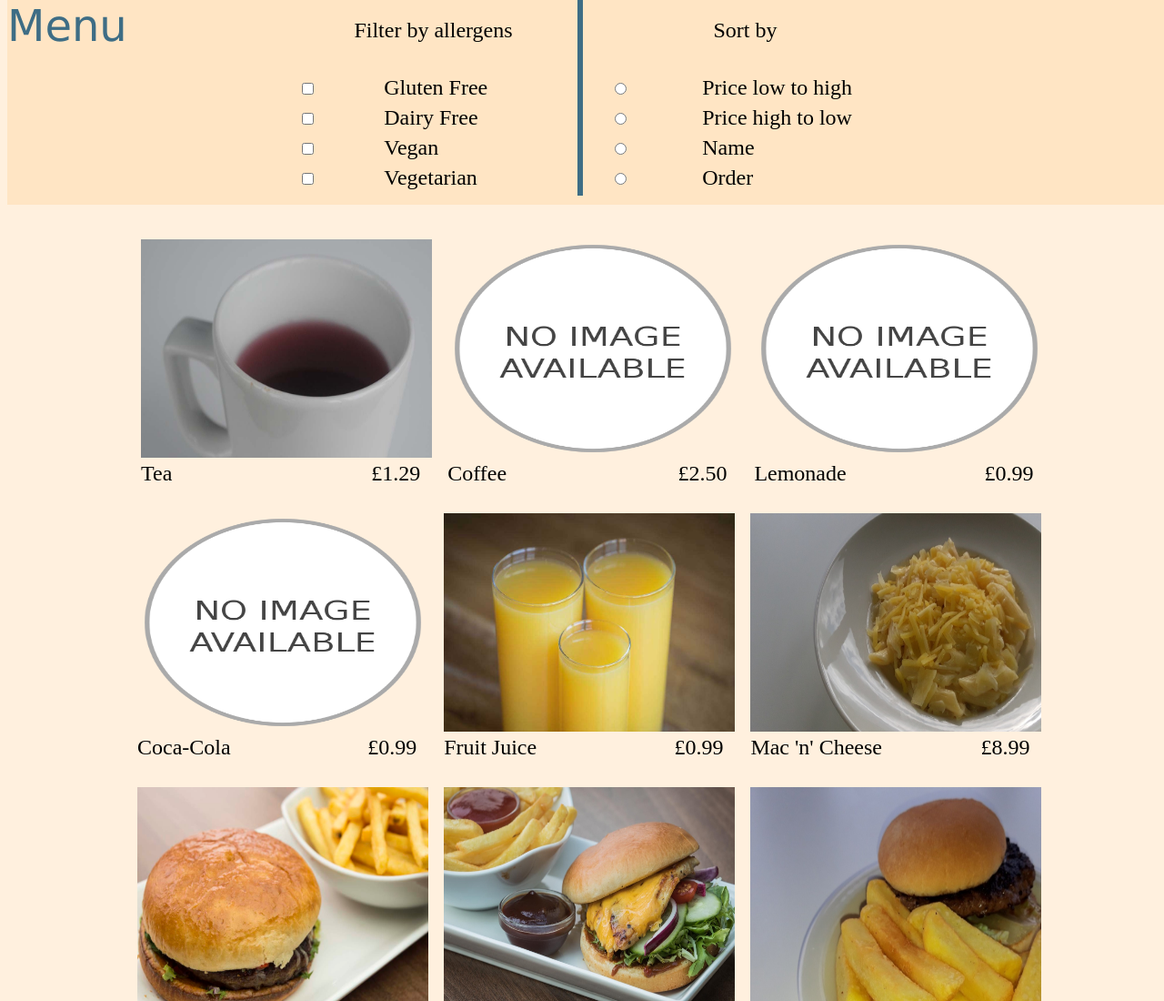
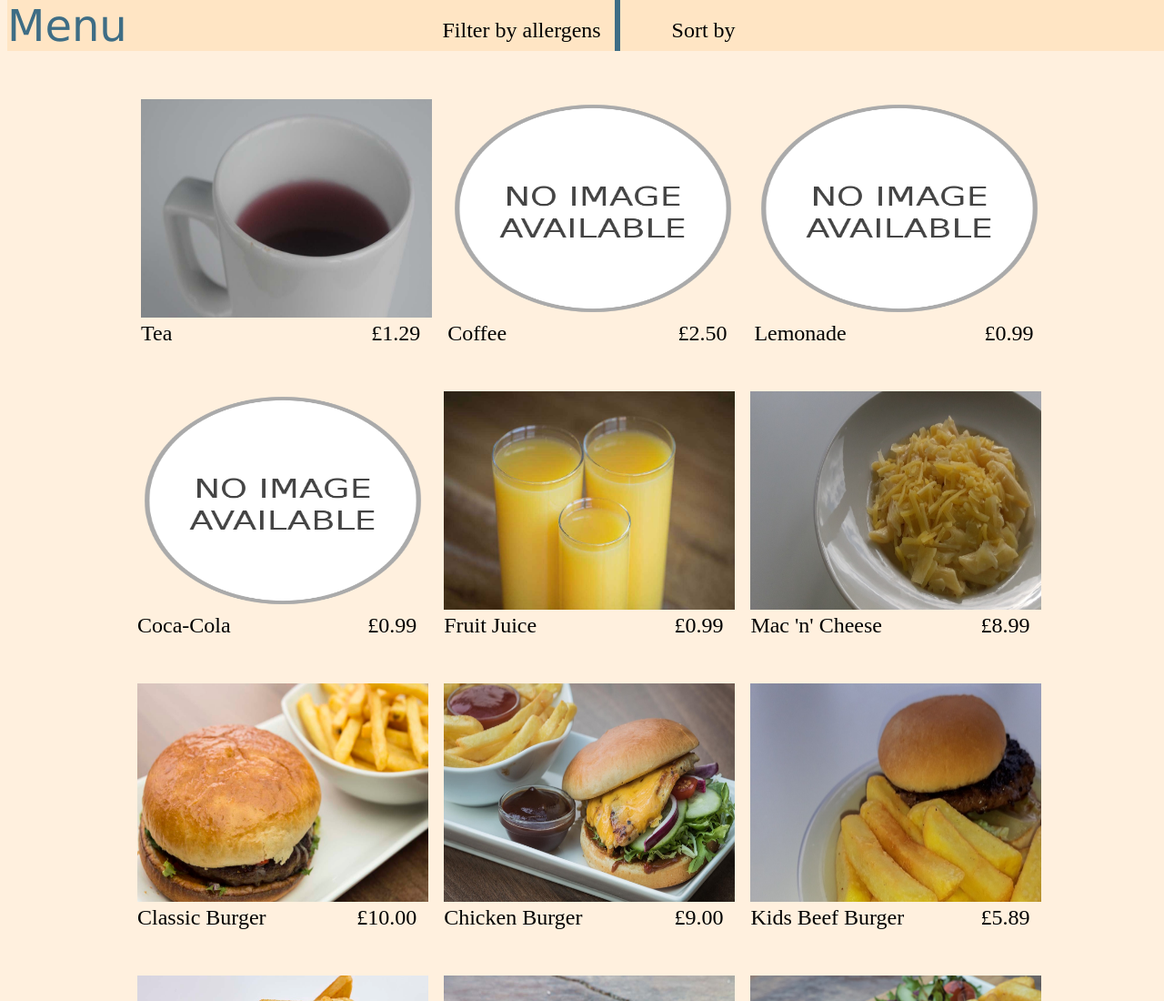
Before and after one commit to g-mirchev/Menu-Page, a plain HTML site: page index.html in a window 1280 px wide. Shown: the top 1100 px of the page at 91% size. Drawn offline with nearby package versions, Linux system fonts and the light colour scheme.

Commit message:
Made hreader expandable on hoover

```diff
--- a/index.html
+++ b/index.html
@@ -11,13 +11,13 @@
             <div class="gridone">
                 <div class="title">Menu</div>
             </div>
-            <div class="sorterstitle">
+            <div class="sorterstitle topbar">
                 <div class="filter vl">Filter by allergens</div>
                 <div class="sort">Sort by</div>
             </div>
             <div></div>
             <div></div>
-            <div class="gridfive">
+            <div class="gridfive botbar">
                 <div class="sorters">
                     <div id="filter" class="vl"><br/></div>
                     <div id="sort"><br/>
@@ -31,7 +31,7 @@
                         </div>
                         <div class="sortoption">
                             <input type="radio" id="byname" name ="sortby" value="name">
-                            <label for="name">Name</label><br/>
+                            <label for="byname">Name</label><br/>
                         </div>
                         <div class="sortoption">
                             <input type="radio" id="byorder" name ="sortby" value="order">
--- a/main.css
+++ b/main.css
@@ -3,16 +3,23 @@ body {
     background-color: #FFF0DE;
 }
 label {
-    padding-left: 25%;
+    padding-left: 5%;
 }
 .header {
     width: 100%;
     display: grid;
-    grid-template-columns: 25% 50% 25%;
+    grid-template-columns: 37% 30% 33%;
     background-color: #FFE5C4;
     position: fixed;
     top: 0;
     z-index: 2;
+    transition: top 0.3s;
+}
+.header:hover > .botbar{
+    display: block;
+}
+.gridfive {
+    display: none;
 }
 .title {
     font-size: 48px;
@@ -25,9 +32,12 @@ label {
 }
 .sortoption {
     text-align: left;
-    font-size: x-large;
+    font-size: large;
     padding-bottom: 6px;
-
+    padding-left: 25px;
+}
+.sortoption:hover {
+    background-color: #C4EAFF;
 }
 .sorterstitle {
     display: flex;
@@ -38,7 +48,6 @@ label {
 .sorters {
     display: flex;
     justify-content: center;
-    font-size: x-large;
     margin-bottom: 10px;
 
 }
@@ -51,17 +60,15 @@ label {
     width: 50%;
     padding-top: 20px;
     text-align: center;
-    margin-left: 30px;
 }
 #filter{
     width: 50%;
 }
 #sort {
     width: 50%;
-    margin-left: 30px;
 }
 #products{
-    padding-top: 240px;
+    padding-top: 86px;
     padding-left: 10%;
     padding-right: 10%;
 }
@@ -69,6 +76,7 @@ label {
     max-width: 30%;
     max-height: 30%;
     display: inline-block;
+    padding-bottom: 20px;
 }
 .imgcont {
     width: 100%;
--- a/main.js
+++ b/main.js
@@ -55,7 +55,7 @@ function makeFilters(){
         var checkbox = $('<input type="checkbox">');
         var label = $('<label></label><br/>');
         var div = $('<div />');
-        checkbox.attr("id", allergens[allergen].name);
+        checkbox.attr("id", allergens[allergen].id);
         checkbox.attr("name", 'filterby');
         checkbox.attr("value", allergens[allergen].id);
         label.attr("for", allergens[allergen].id);
```
